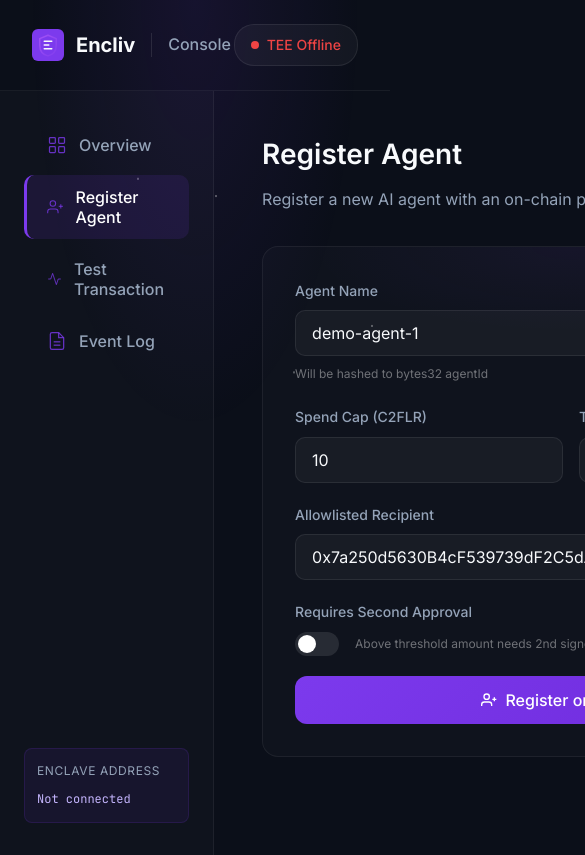
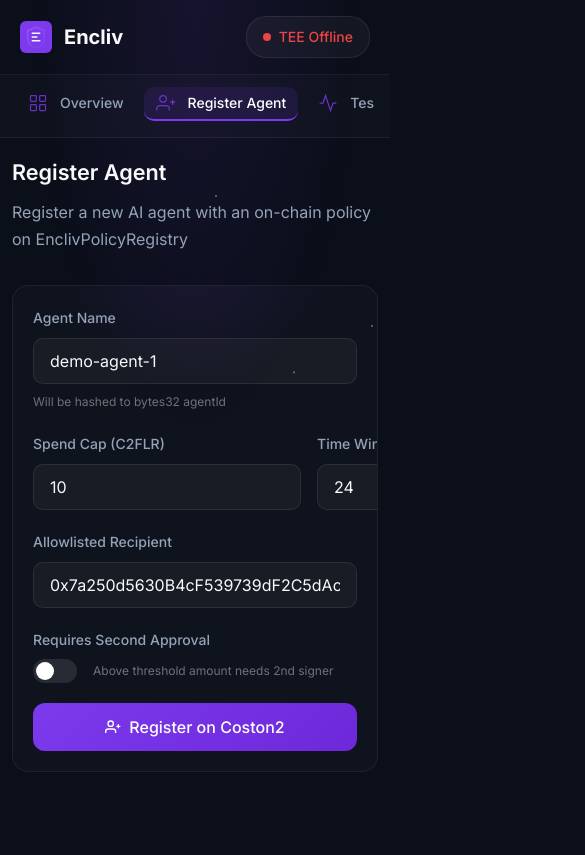
Before and after one commit to GreatSage-dev/Encliv, a website: page website/console.html in a window 390 px wide. Both pictures are taken after a click on the button "Register Agent". Shown: the top 855 px of the page, 585 px wide, since content can reach past the window. Drawn offline with nearby package versions, Linux system fonts and the light colour scheme; no server answers.

Commit message:
style: add accurate responsive media queries for mobile, tablet, and desktop viewports

```diff
--- a/website/css/console.css
+++ b/website/css/console.css
@@ -747,3 +747,96 @@
 .log-container::-webkit-scrollbar-thumb:hover {
   background: rgba(255, 255, 255, 0.2);
 }
+
+/* 14. Responsive Media Queries */
+@media (max-width: 1024px) {
+  .console-layout {
+    flex-direction: column;
+  }
+  .sidebar {
+    width: 100%;
+    border-right: none;
+    border-bottom: 1px solid rgba(255, 255, 255, 0.06);
+    padding: 1.25rem 1.5rem;
+    flex-direction: row;
+    align-items: center;
+    justify-content: space-between;
+  }
+  .sidebar-nav {
+    flex-direction: row;
+    overflow-x: auto;
+    gap: 0.5rem;
+    padding-bottom: 4px;
+  }
+  .nav-item {
+    padding: 8px 16px;
+    border-left: none;
+    border-bottom: 2px solid transparent;
+    white-space: nowrap;
+  }
+  .nav-item.active {
+    border-left: none;
+    border-bottom: 2px solid var(--primary);
+  }
+  .sidebar-footer {
+    display: none;
+  }
+  .content {
+    padding: 1.5rem;
+  }
+}
+
+@media (max-width: 768px) {
+  .topbar {
+    padding: 1rem 1.25rem;
+  }
+  .topbar-divider, .topbar-label {
+    display: none;
+  }
+  .metrics-grid {
+    grid-template-columns: 1fr;
+    gap: 1rem;
+  }
+  .form-row {
+    grid-template-columns: 1fr;
+    gap: 1rem;
+  }
+  .scenario-bar {
+    flex-wrap: wrap;
+    gap: 0.5rem;
+  }
+  .scenario-btn {
+    padding: 6px 12px;
+    font-size: 0.8rem;
+  }
+  .policy-grid {
+    grid-template-columns: repeat(2, 1fr);
+    gap: 0.75rem;
+  }
+  .card {
+    padding: 1.25rem;
+  }
+}
+
+@media (max-width: 480px) {
+  .sidebar {
+    padding: 0.75rem 1rem;
+  }
+  .nav-item {
+    font-size: 0.875rem;
+    padding: 6px 12px;
+  }
+  .content {
+    padding: 1rem 0.75rem;
+  }
+  .panel-header h2 {
+    font-size: 1.35rem;
+  }
+  .policy-grid {
+    grid-template-columns: 1fr;
+  }
+  .scenario-label {
+    width: 100%;
+    margin-bottom: 0.25rem;
+  }
+}
```
Also changed, not shown: website/css/style.css (+20 -0 lines).
